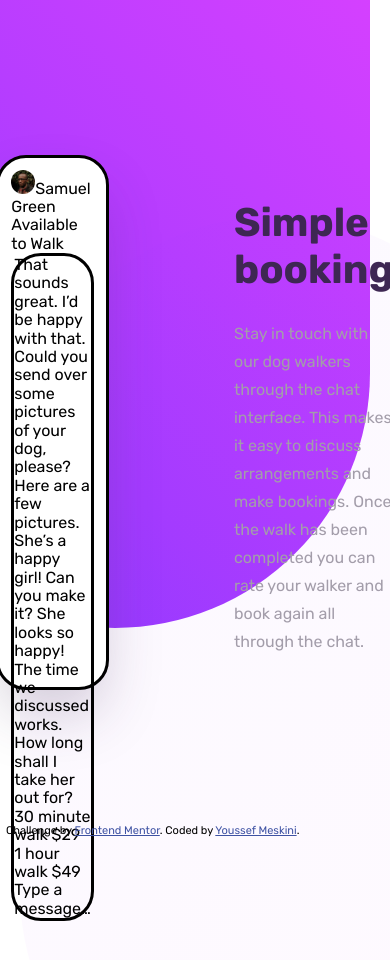
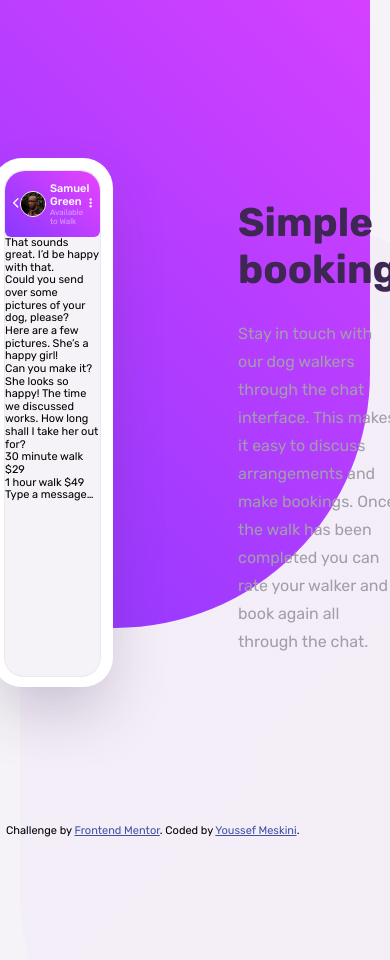
Before and after one commit to ymeskini/css-challenges, a plain HTML site: page chat-app/index.html in a window 390 px wide. Shown: the top 960 px of the page. Drawn offline with Linux system fonts and the light colour scheme.

Commit message:
add more styles to the phone section

```diff
--- a/chat-app/index.html
+++ b/chat-app/index.html
@@ -14,6 +14,11 @@
 
     <title>Frontend Mentor | Chat App</title>
     <link rel="stylesheet" href="../normalize.css" />
+    <script
+      src="https://kit.fontawesome.com/8c36b38076.js"
+      crossorigin="anonymous"
+    ></script>
+
     <link
       href="https://fonts.googleapis.com/css2?family=Rubik:wght@400;500;700&display=swap"
       rel="stylesheet"
@@ -26,15 +31,33 @@
 
     <div class="app">
       <div class="phone">
-        <header>
-          <img src="images/avatar.jpg" />Samuel Green Available to Walk
-        </header>
         <div class="content">
-          That sounds great. I’d be happy with that. Could you send over some
-          pictures of your dog, please? Here are a few pictures. She’s a happy
-          girl! Can you make it? She looks so happy! The time we discussed
-          works. How long shall I take her out for? 30 minute walk $29 1 hour
-          walk $49 Type a message…
+          <header>
+            <i class="fas fa-chevron-left"></i>
+            <div class="Phone__header-status">
+              <img src="images/avatar.jpg" />
+              <div class="Phone__header-text">
+                <span class="Phone__header-header">Samuel Green</span>
+                <span class="Phone__header-availability"
+                  >Available to Walk</span
+                >
+              </div>
+            </div>
+            <i class="fas fa-ellipsis-v"></i>
+          </header>
+          <section>
+            <div>That sounds great. I’d be happy with that.</div>
+            <div>Could you send over some pictures of your dog, please?</div>
+            <div>Here are a few pictures. She’s a happy girl!</div>
+            <div>Can you make it?</div>
+            <div>
+              She looks so happy! The time we discussed works. How long shall I
+              take her out for?
+            </div>
+            <div>30 minute walk $29</div>
+            <div>1 hour walk $49</div>
+            <div>Type a message…</div>
+          </section>
         </div>
       </div>
       <div class="description">
--- a/chat-app/style.css
+++ b/chat-app/style.css
@@ -32,6 +32,7 @@
 body {
   font-family: var(--font-family);
   font-size: var(--font-size);
+  background-color: var(--light-grayish-violet);
 }
 
 .app {
@@ -65,21 +66,60 @@ body {
 .phone {
   box-shadow: 0px 30px 60px -10px rgba(62, 39, 83, 0.251202);
   background-color: var(--white);
-  border: solid;
   border-radius: 30px;
   width: 247px;
   height: 505px;
   padding: 12px;
+  font-size: 11px;
 }
 
 .phone .content {
-  border: solid;
-  border-radius: inherit;
+  background-color: #f5f3f7;
+  height: 100%;
+  border-radius: 20px;
+  border: 1px solid rgba(62, 39, 83, 0.0509178);
+}
+
+.phone header {
+  padding: 0 8px 0 8px;
+  height: 66px;
+  display: flex;
+  flex-direction: row;
+  align-items: center;
+  justify-content: space-between;
+  color: var(--white);
+  background: var(--background-linear-gradient);
+  border-radius: 20px 20px 6px 6px;
 }
 
 .phone header img {
+  margin-right: 4px;
   border-radius: 50%;
   width: 24px;
+  border: 1px solid var(--white);
+}
+
+.Phone__header-status {
+  display: flex;
+  flex-direction: row;
+  align-items: center;
+}
+
+.Phone__header-text {
+  display: flex;
+  flex-direction: column;
+}
+
+.Phone__header-header {
+  font-weight: 500;
+  font-size: 11px;
+  line-height: 13px;
+}
+
+.Phone__header-availability {
+  font-size: 8px;
+  line-height: 9px;
+  color: var(--pale-violet);
 }
 
 /* background styles */
```
